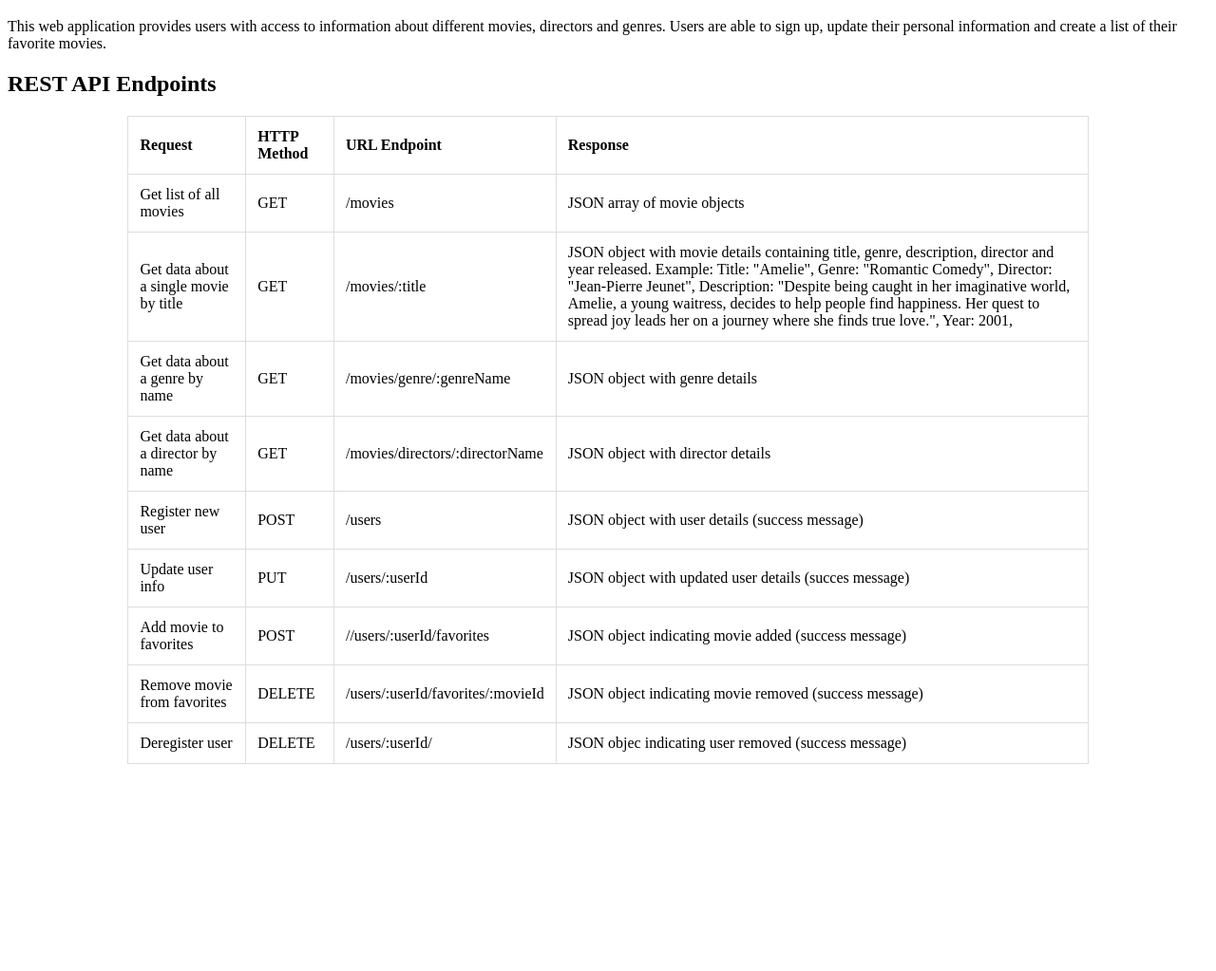
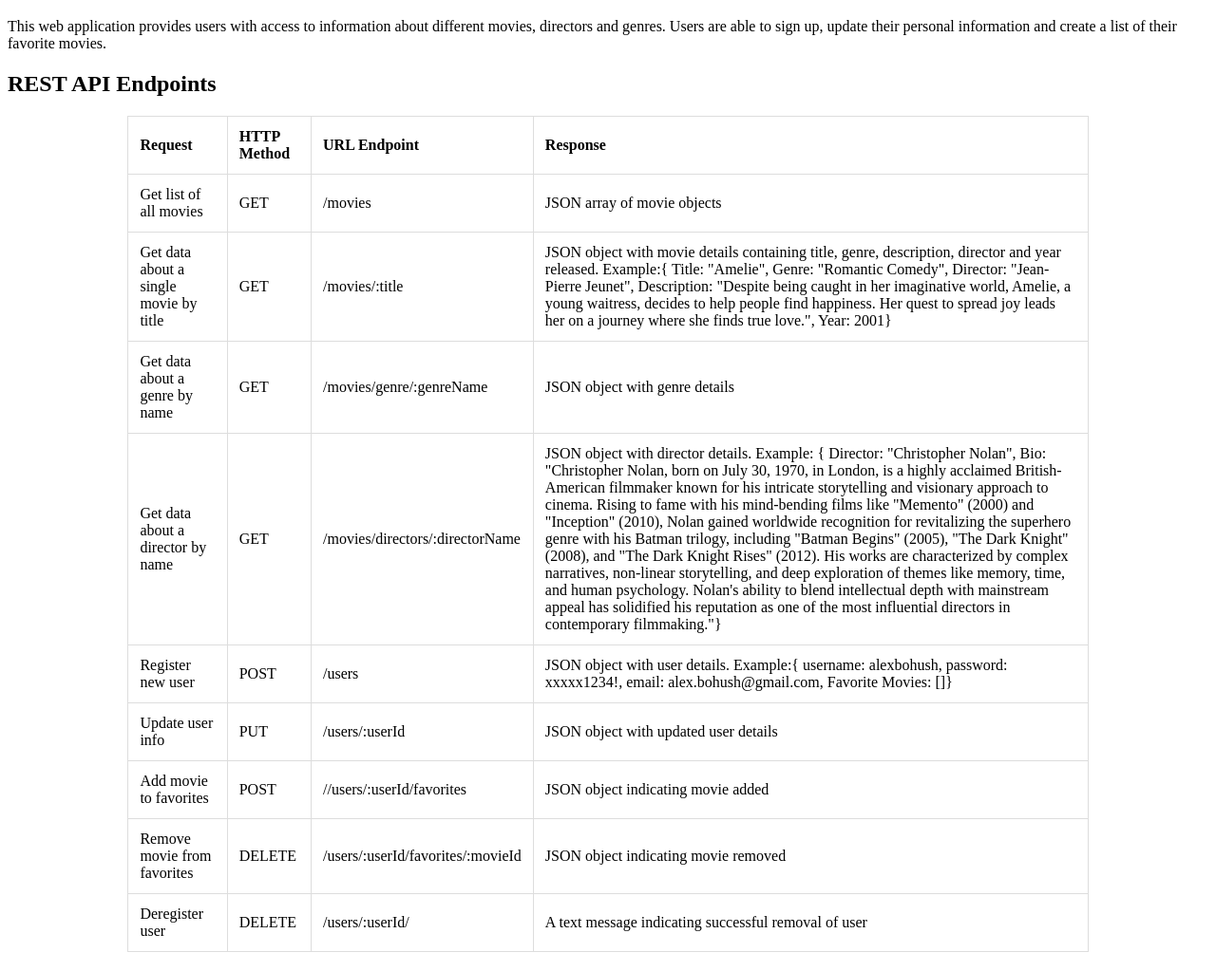
Before and after one commit to afhallahan/movie_api, a website: page public/documentation.html in a window 1280 px wide. Shown: the part 61-1084 px from the top of the page at 95% size. Before the commit the page ends 886 px from the top, so only its background shows below. Drawn offline with Linux system fonts and the light colour scheme.

Commit message:
add examples of json objects

```diff
--- a/public/documentation.html
+++ b/public/documentation.html
@@ -31,71 +31,83 @@
     <h2>REST API Endpoints</h2>
 
     <table>
+
       <tr>
         <th>Request</th>
         <th>HTTP Method</th>
         <th>URL Endpoint</th>
         <th>Response</th>
       </tr>
+
       <tr>
         <td>Get list of all movies</td>
         <td>GET</td>
         <td>/movies</td>
         <td>JSON array of movie objects</td>
       </tr>
+
       <tr>
         <td>Get data about a single movie by title</td>
         <td>GET</td>
         <td>/movies/:title</td>
-        <td>JSON object with movie details containing title, genre, description, director and year released. Example:
+        <td>JSON object with movie details containing title, genre, description, director and year released. Example:{
           Title: "Amelie",
           Genre: "Romantic Comedy",
           Director: "Jean-Pierre Jeunet",
           Description:
             "Despite being caught in her imaginative world, Amelie, a young waitress, decides to help people find happiness. Her quest to spread joy leads her on a journey where she finds true love.",
-          Year: 2001,  </td>
+          Year: 2001}  </td>
       </tr>
+
       <tr>
         <td>Get data about a genre by name</td>
         <td>GET</td>
         <td>/movies/genre/:genreName</td>
         <td>JSON object with genre details</td>
       </tr>
+
       <tr>
         <td>Get data about a director by name</td>
         <td>GET</td>
         <td>/movies/directors/:directorName</td>
-        <td>JSON object with director details</td>
+        <td>JSON object with director details. Example: {
+          Director: "Christopher Nolan", Bio: "Christopher Nolan, born on July 30, 1970, in London, is a highly acclaimed British-American filmmaker known for his intricate storytelling and visionary approach to cinema. Rising to fame with his mind-bending films like "Memento" (2000) and "Inception" (2010), Nolan gained worldwide recognition for revitalizing the superhero genre with his Batman trilogy, including "Batman Begins" (2005), "The Dark Knight" (2008), and "The Dark Knight Rises" (2012). His works are characterized by complex narratives, non-linear storytelling, and deep exploration of themes like memory, time, and human psychology. Nolan's ability to blend intellectual depth with mainstream appeal has solidified his reputation as one of the most influential directors in contemporary filmmaking."}
+        </td>
       </tr>
+
       <tr>
         <td>Register new user</td>
         <td>POST</td>
         <td>/users</td>
-        <td>JSON object with user details (success message)</td>
+        <td>JSON object with user details. Example:{ username: alexbohush, password: xxxxx1234!, email: alex.bohush@gmail.com, Favorite Movies: []}  </td>
       </tr>
+
       <tr>
         <td>Update user info</td>
         <td>PUT</td>
         <td>/users/:userId</td>
-        <td>JSON object with updated user details (succes message)</td>
+        <td>JSON object with updated user details</td>
       </tr>
+
       <tr>
         <td>Add movie to favorites</td>
         <td>POST</td>
         <td>//users/:userId/favorites</td>
-        <td>JSON object indicating movie added (success message)</td>
+        <td>JSON object indicating movie added</td>
       </tr>
+
       <tr>
         <td>Remove movie from favorites</td>
         <td>DELETE</td>
         <td>/users/:userId/favorites/:movieId</td>
-        <td>JSON object indicating movie removed (success message)</td>
+        <td>JSON object indicating movie removed</td>
       </tr>
+
       <tr>
         <td>Deregister user</td>
         <td>DELETE</td>
         <td>/users/:userId/</td>
-        <td>JSON objec indicating user removed (success message)</td>
+        <td>A text message indicating successful removal of user</td>
       </tr>
 
     </table>
```
